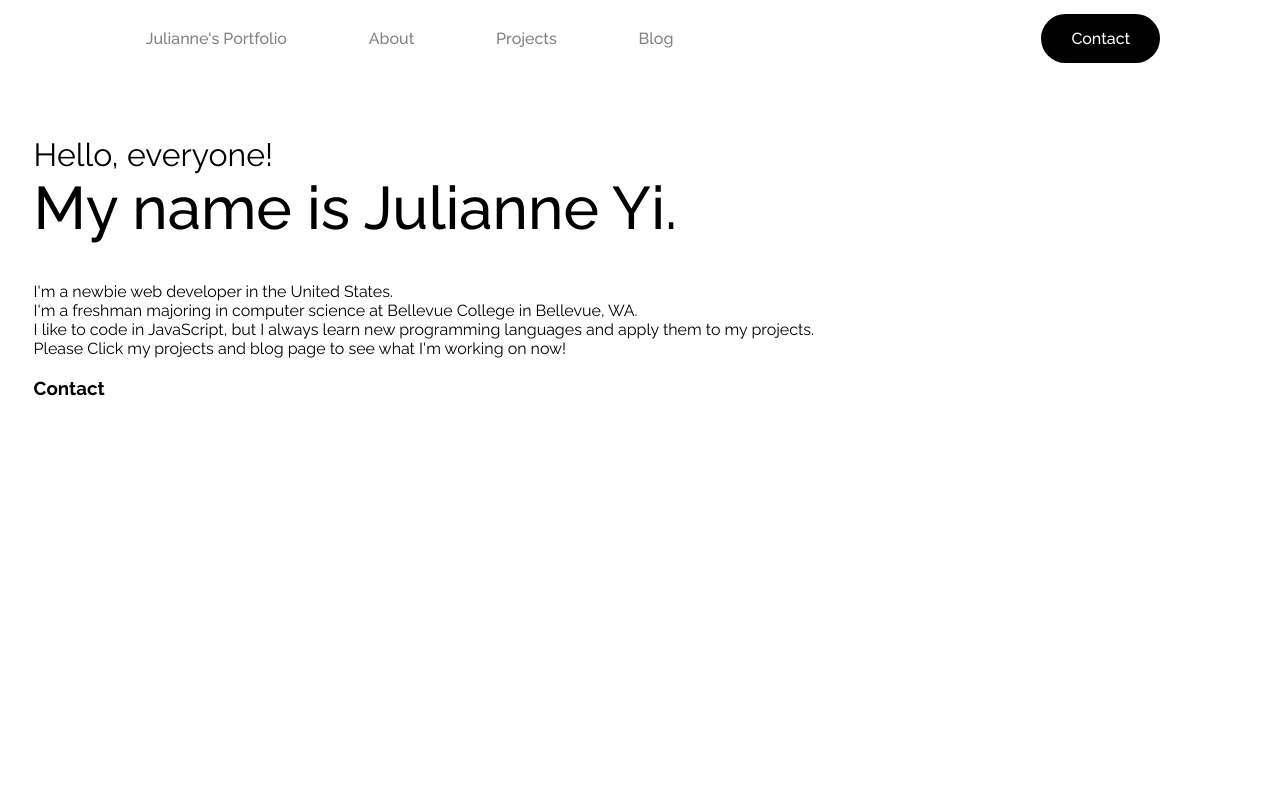
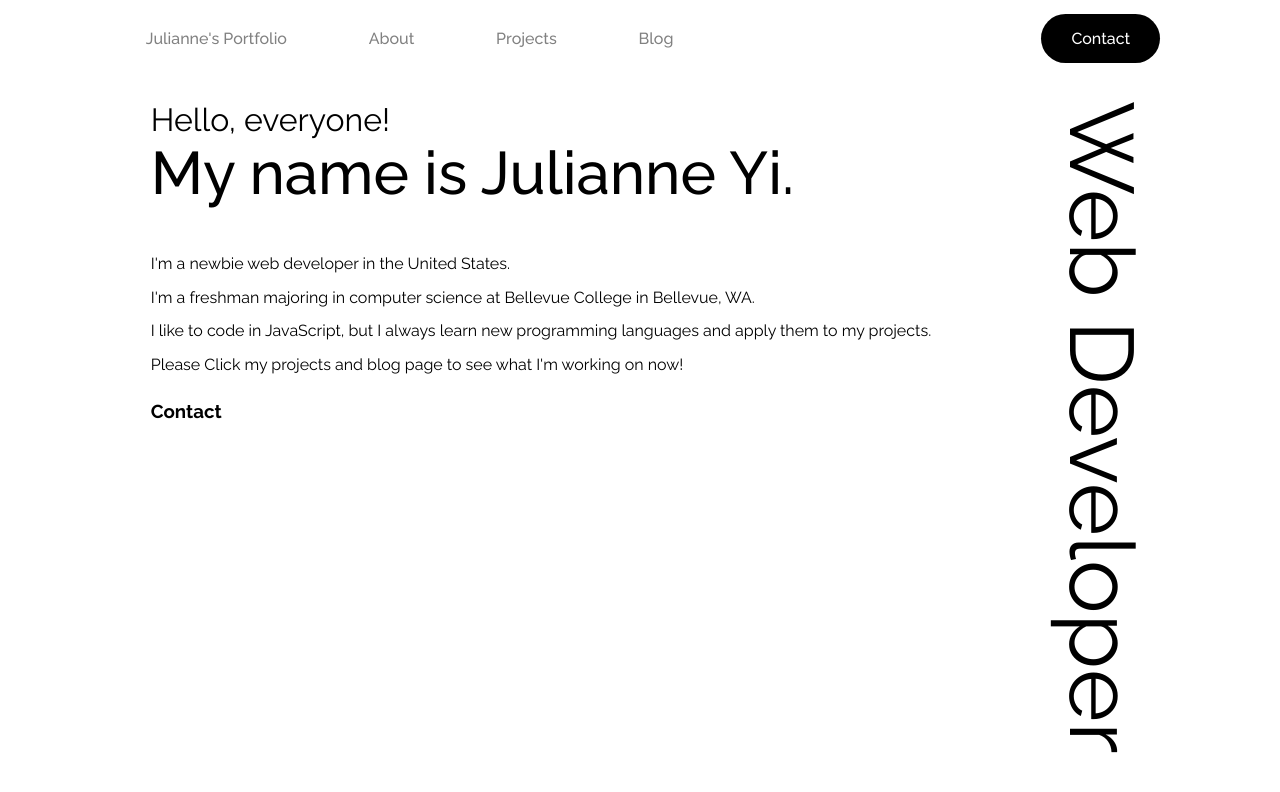
Before and after one commit to julianne03/Portfolio, a React (Create React App) app: page / in a window 1280 px wide. Shown: the top 792 px of the page. Built offline with nearby package versions, Linux system fonts and the light colour scheme.

Commit message:
feat: main page design change

```diff
--- a/src/pages/Main.tsx
+++ b/src/pages/Main.tsx
@@ -5,18 +5,22 @@ import '../styles/page/Main.css';
 class Main extends React.Component {
   render () {
     return (
-        <div className="page">
+        <div className="mainPage">
+          <div>
             <div className="intro">Hello, everyone!</div>
             <div className="name">My name is Julianne Yi.</div>
-            {/* <div className="job">Web Developer</div> */}
+            <div className="description">
+              <p>I'm a newbie web developer in the United States.<br></br>
+                I'm a freshman majoring in computer science at Bellevue College in Bellevue, WA.<br></br>
+                I like to code in JavaScript, but I always learn new programming languages and apply them to my projects.<br></br>
+                Please Click my projects and blog page to see what I'm working on now!</p>
+            </div>
 
-            <div className="description">
-            I'm a newbie web developer in the United States.<br></br>
-            I'm a freshman majoring in computer science at Bellevue College in Bellevue, WA.<br></br>
-            I like to code in JavaScript, but I always learn new programming languages and apply them to my projects.<br></br>
-            Please Click my projects and blog page to see what I'm working on now!
-            </div>
             <h3 id="contact">Contact</h3>
+          </div>
+          <div>
+            <div className="web">Web Developer</div>
+          </div>
         </div>
     )
   }
--- a/src/styles/common/Page.css
+++ b/src/styles/common/Page.css
@@ -1,5 +1,4 @@
 .page {
-    position: fixed;
     margin-top: 10%;
     margin-left: 2%;
     background-color: white;
--- a/src/styles/page/Main.css
+++ b/src/styles/page/Main.css
@@ -1,3 +1,11 @@
+.mainPage {
+    display: flex;
+    justify-content: space-evenly;
+    margin-top: 8%;
+    margin-left: 2%;
+    background-color: white;
+}
+
 .intro {
     font-size: xx-large;
 }
@@ -8,8 +16,12 @@
     margin-bottom: 5%;
 }
 
-.job {
-    -ms-transform: rotate(90deg); /* IE 9 */
-    -webkit-transform: rotate(90deg); /* Chrome, Safari, Opera */
-    transform: rotate(90deg);
+.description > p {
+    line-height: 2.1;
 }
+
+.web {
+    margin-bottom: 4%;
+    font-size: 90px;
+    writing-mode: vertical-lr;
+}
```
